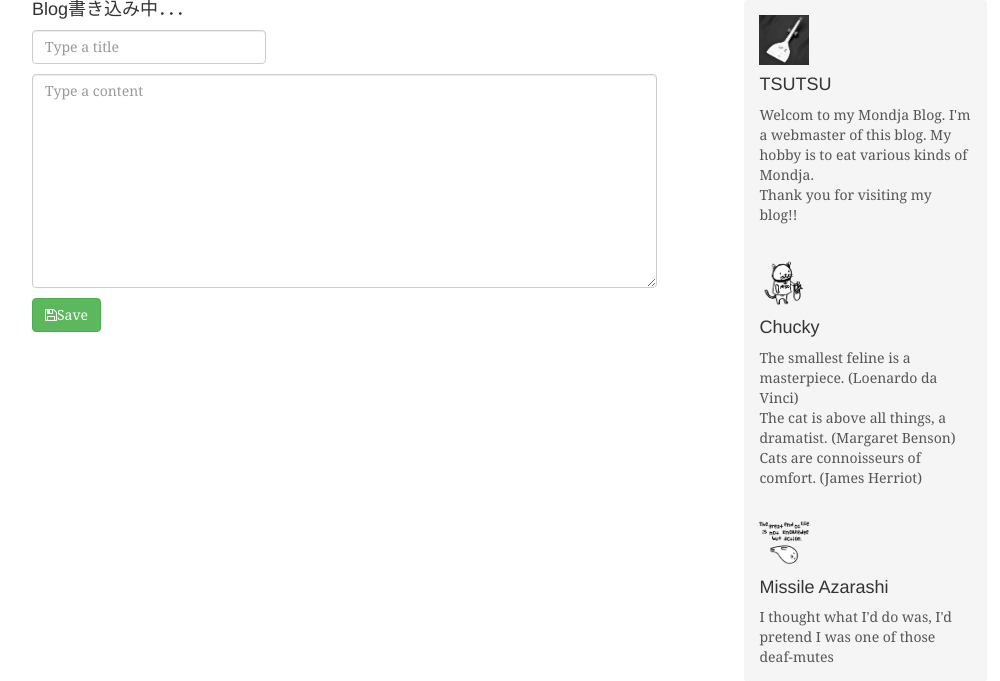
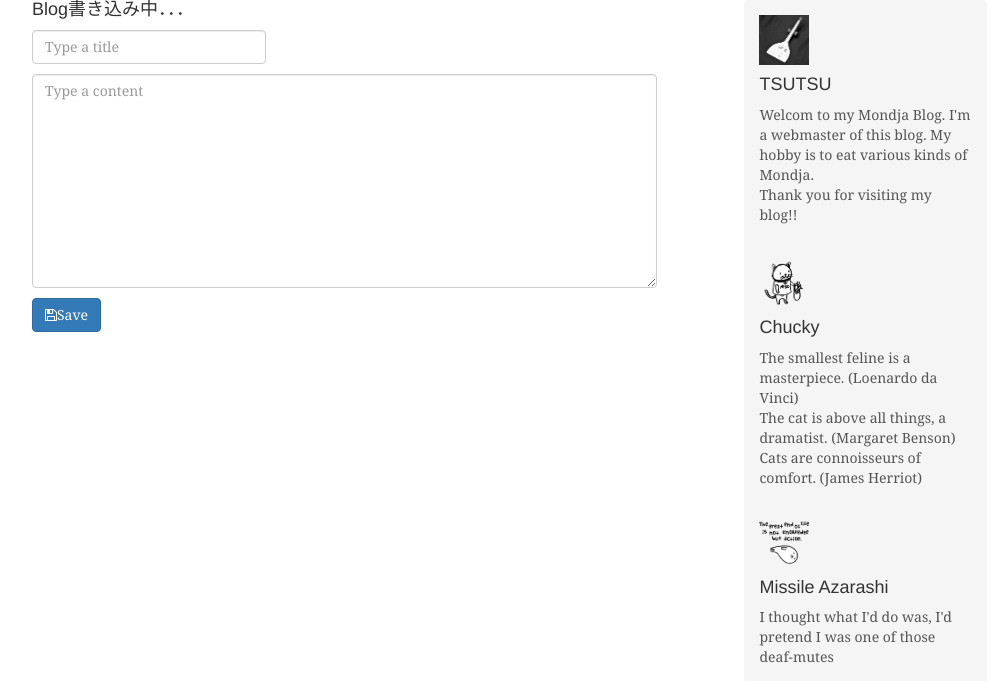
Before and after one commit to y-tsutsu/mondja-blog, a Django app: template static/templates/posts/add_entry.html in a window 1280 px wide. Shown: the part 244-925 px from the top of the page, without its empty margins (138-1138 px from the left). Run offline with Django 3.2, Linux system fonts and the light colour scheme; the template is opened without the code that fills it, so the values that code supplies are empty; some libraries are stand-ins or nearby versions.

Commit message:
ボタンの色変更．

```diff
--- a/static/templates/login.html
+++ b/static/templates/login.html
@@ -24,7 +24,7 @@
                 <input id="id_password" maxlength="256" name="password" type="password" class="form-control" placeholder="Password" aria-describedby="sizing-addon1" required />
             </div>
 
-            <button type="submit" class="btn btn-default"><i class="fa fa-sign-in"></i>Login</button>
+            <button type="submit" class="btn btn-primary"><i class="fa fa-sign-in"></i>Login</button>
             <input type="hidden" name="next" value="{{ next }}" />
         </div>
     </div>
--- a/static/templates/posts/add_entry.html
+++ b/static/templates/posts/add_entry.html
@@ -23,7 +23,7 @@
     <input type="hidden" name="user" value="{{user.id}}" id="id_user" />
 
     <div class="form-group">
-        <button type="submit" class=" btn btn-success"><i class="fa fa-save"></i>Save</button>
+        <button type="submit" class=" btn btn-primary"><i class="fa fa-save"></i>Save</button>
     </div>
 
     <br /><br />
--- a/static/templates/posts/edit_entry.html
+++ b/static/templates/posts/edit_entry.html
@@ -23,7 +23,7 @@
     <input type="hidden" name="user" value="{{user.id}}" id="id_user" />
 
     <div class="form-group">
-        <button type="submit" class=" btn btn-success"><i class="fa fa-save"></i>Save</button>
+        <button type="submit" class=" btn btn-primary"><i class="fa fa-save"></i>Save</button>
     </div>
 
     <br /><br />
```
Also changed, not shown: db.sqlite3.
